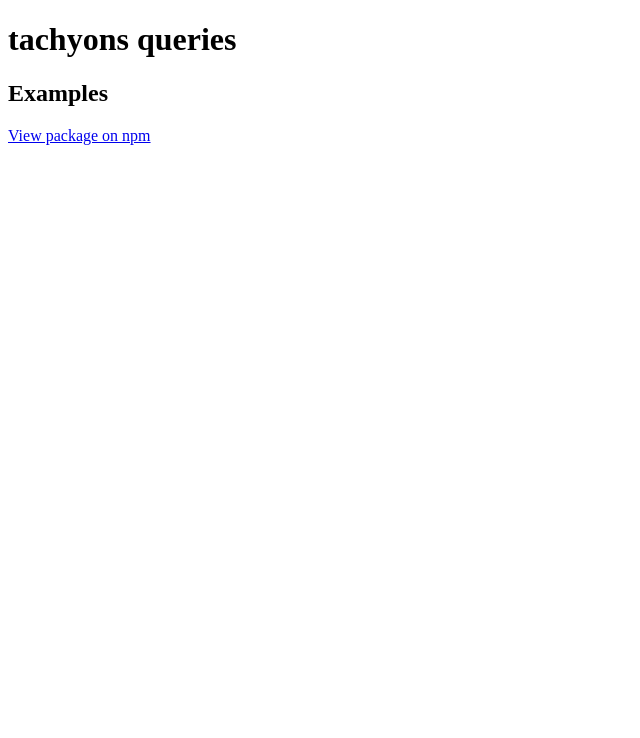
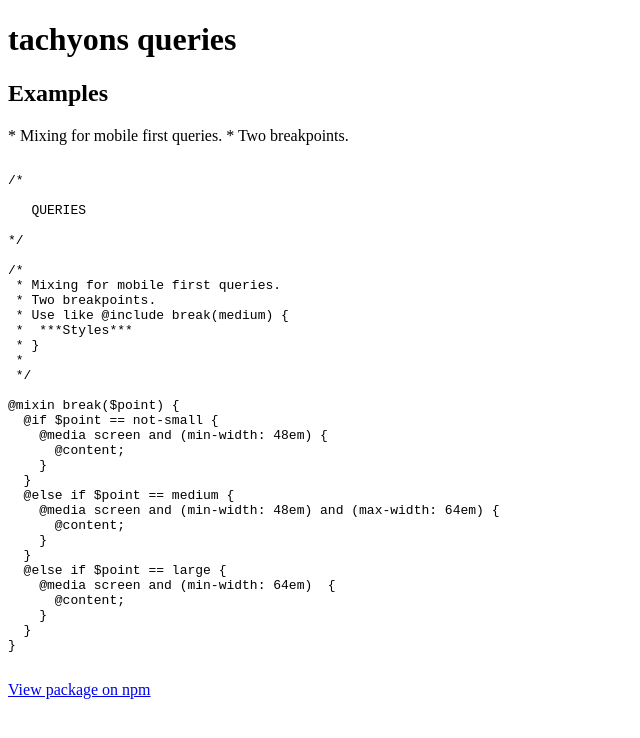
Before and after one commit to tachyons-css/tachyons-queries, a website: page index.html in a window 1280 px wide. Shown: the whole page, without its empty margins (0-640 px from the left). Drawn offline with Linux system fonts and the light colour scheme.

Commit message:
Automatically adds code example and base for visual docs

```diff
--- a/index.html
+++ b/index.html
@@ -13,6 +13,45 @@
   <body>
     <h1>tachyons queries</h1>
     <h2>Examples</h2>
+
+ * Mixing for mobile first queries.
+ * Two breakpoints.
+    <pre>
+<code>
+/*
+
+   QUERIES
+
+*/
+
+/*
+ * Mixing for mobile first queries.
+ * Two breakpoints.
+ * Use like @include break(medium) {
+ *  ***Styles***
+ * }
+ *
+ */
+
+@mixin break($point) {
+  @if $point == not-small {
+    @media screen and (min-width: 48em) {
+      @content;
+    }
+  }
+  @else if $point == medium {
+    @media screen and (min-width: 48em) and (max-width: 64em) {
+      @content;
+    }
+  }
+  @else if $point == large {
+    @media screen and (min-width: 64em)  {
+      @content;
+    }
+  }
+}
+</code>
+</pre>
     <a href="http://npmjs.org/package/tachyons-queries" title="tachyons-queries">View package on npm</a>
   </body>
 </html>
```
